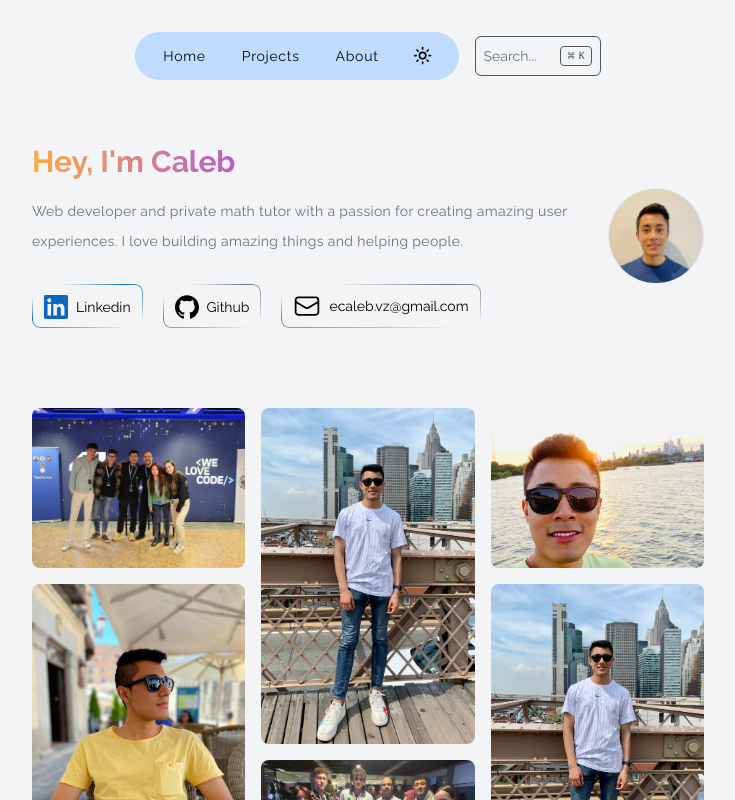
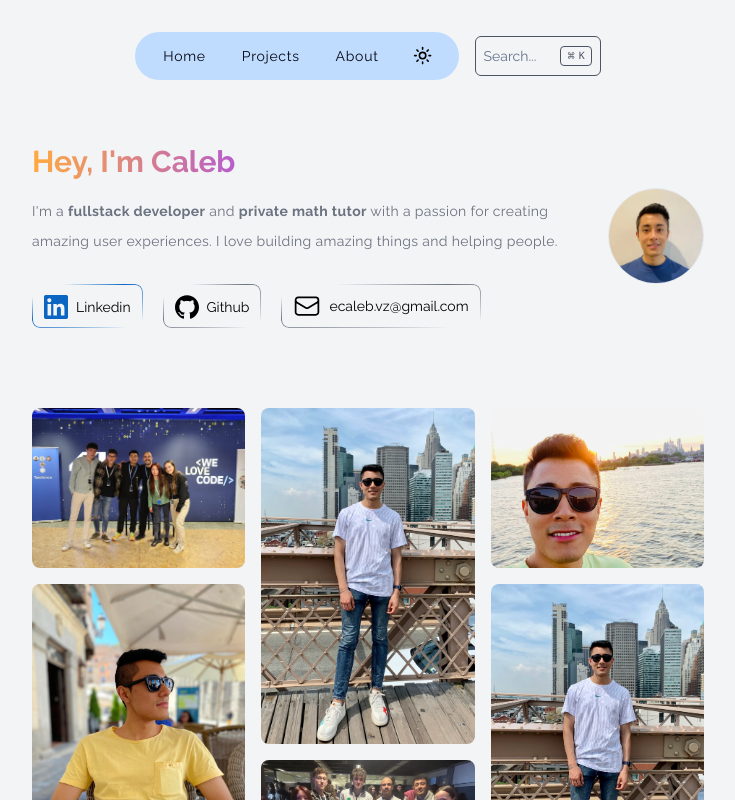
Before and after one commit to ecaleb97/ecaleb.dev, a Next.js app: page / in a window 1280 px wide. Shown: the top 800 px of the page, without its empty margins (272-1007 px from the left). Built offline with nearby package versions, Linux system fonts and the light colour scheme.

Commit message:
refactor: Update intro component with improved description and formatting

```diff
--- a/src/components/intro/intro.tsx
+++ b/src/components/intro/intro.tsx
@@ -40,7 +40,10 @@ export function Intro() {
             className='text-sm tracking-wide leading-[30px] pb-3 text-pretty
             text-gray-500 dark:text-white'
           >
-            Web developer and private math tutor with a passion for creating amazing user experiences.
+            I&apos;m a {' '}
+            <strong>fullstack developer</strong> and {' '}
+            <strong>private math tutor</strong> with a passion for
+            creating amazing user experiences.
             I love building amazing things and helping people.
           </p>
           <SocialPills />
```
